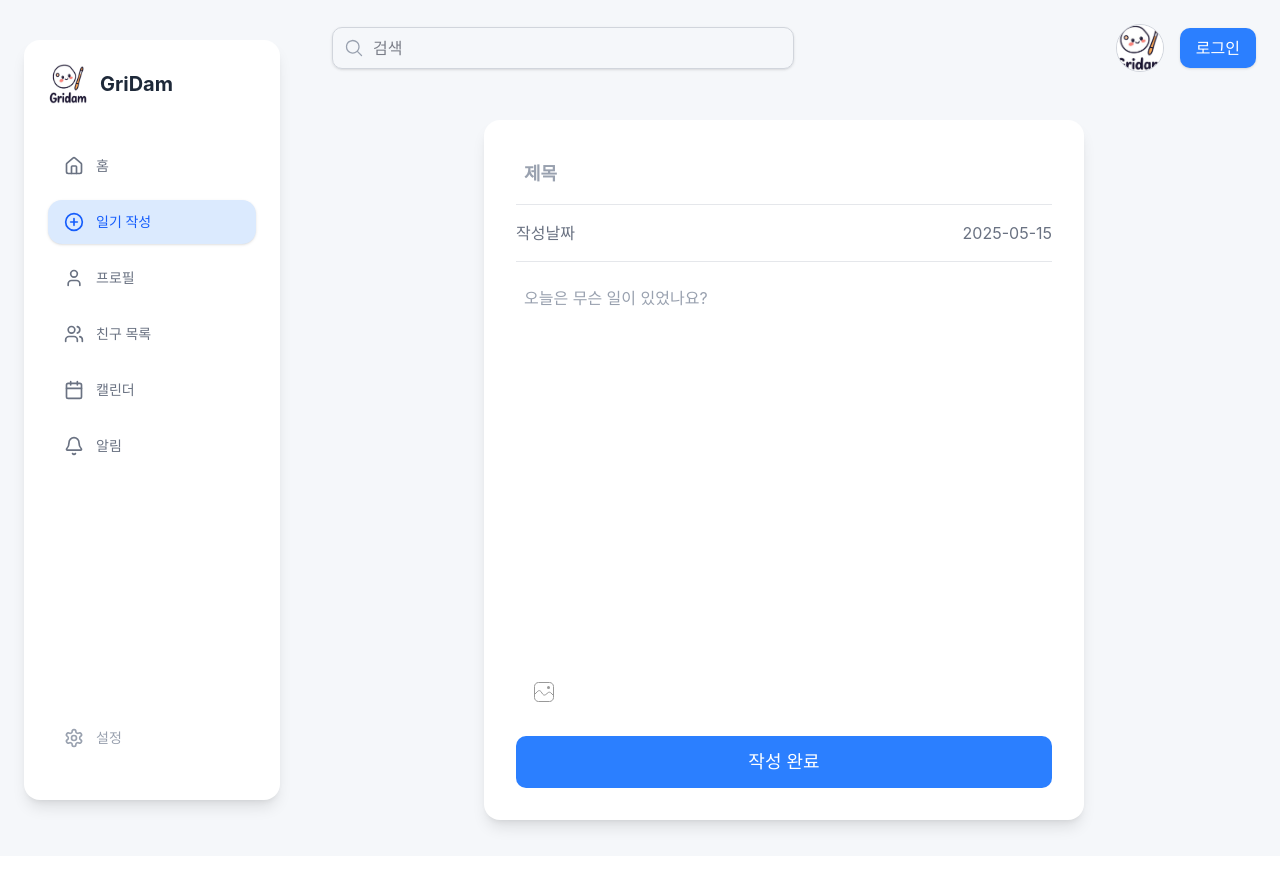
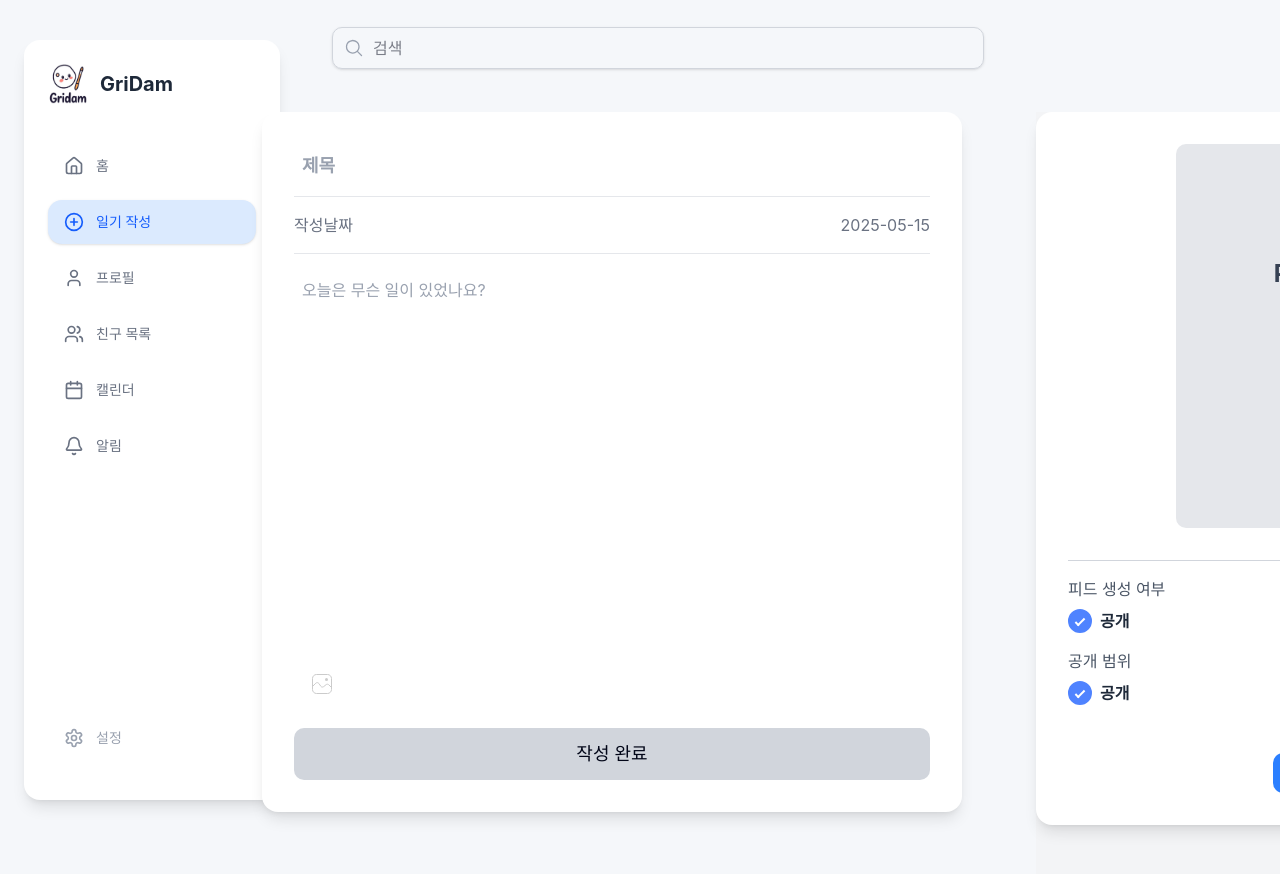
Before and after one commit to KakaoEnterprise-NILO/GriDam-FE, a React (Vite) app: page /diary/write in a window 1280 px wide. Both pictures are taken after a click on the button "작성 완료". Shown: the top 874 px of the page. Built offline with nearby package versions, Linux system fonts and the light colour scheme.

Commit message:
✨ [feature]#23 일기 작성 버튼 누르면 레이아웃 조정

```diff
--- a/src/App.tsx
+++ b/src/App.tsx
@@ -10,7 +10,7 @@ function App() {
   return (
     <div className="min-h-screen flex flex-col">
       <Routes>
-        <Route path="/home" element={<Home />} />
+        <Route path="/" element={<Home />} />
         <Route path="/login" element={<Login />} />
         <Route path="/register" element={<Register/>} />
         <Route path="/diary/write" element={<WritingDiaryPage/>} />
--- a/src/components/writingdiary/UploadEmotionCard.tsx
+++ b/src/components/writingdiary/UploadEmotionCard.tsx
@@ -21,8 +21,8 @@ export default function UploadEmotionCard() {
   };
 
   return (
-    <div className="flex justify-center items-center min-h-screen bg-gray-100">
-      <div className="bg-white w-4/5 max-w-md p-6 rounded-2xl shadow-lg space-y-6 relative">
+    <div className="flex justify-center items-start min-h-screen bg-gray-100 p-0">
+      <div className="bg-white w-[600px] p-8 rounded-2xl shadow-lg flex flex-col space-y-4 transition-all duration-500 relative">
 
         {/* 재생성 및 다운로드 버튼 */}
         <div className="absolute top-4 right-4 flex flex-col space-y-2">
@@ -36,9 +36,9 @@ export default function UploadEmotionCard() {
 
         {/* 감정 카드 */}
         <div className="flex justify-center">
-          <div className="w-64 h-80 bg-gray-200 rounded-lg flex flex-col items-center justify-center p-4 space-y-2">
-            <h2 className="text-xl font-bold text-gray-700">PEACEFUL</h2>
-            <div className="w-16 h-16 bg-yellow-300 rounded-full"></div>
+          <div className="w-80 h-96 bg-gray-200 rounded-lg flex flex-col items-center justify-center p-4">
+            <h2 className="text-2xl font-bold text-gray-700">PEACEFUL</h2>
+            <div className="w-20 h-20 bg-yellow-300 rounded-full mb-4"></div>
             <p className="text-lg text-gray-600 font-serif">Happy</p>
           </div>
         </div>
@@ -49,7 +49,7 @@ export default function UploadEmotionCard() {
         {/* 피드 생성 여부 */}
         <div>
           <p className="text-gray-600 mb-2 text-left">피드 생성 여부</p>
-          <div className="flex justify-center space-x-6">
+          <div className="flex justify-between space-x-6">
             <label className="custom-radio">
               <input
                 type="radio"
@@ -79,7 +79,7 @@ export default function UploadEmotionCard() {
         {/* 공개 범위 */}
         <div>
           <p className="text-gray-600 mb-2 text-left">공개 범위</p>
-          <div className="flex justify-center space-x-6">
+          <div className="flex justify-between space-x-6">
             <label className="custom-radio">
               <input
                 type="radio"
@@ -118,9 +118,13 @@ export default function UploadEmotionCard() {
           </div>
         </div>
 
-        {/* 요약본 및 진행도 바 - 요약 공개일 때만 보임 */}
-        {shareScope === "요약 공개" && (
-          <div>
+        {/* 요약본 및 진행도 바 */}
+        <div
+          className={`transition-all duration-500 overflow-hidden ${
+            shareScope === "요약 공개" ? "max-h-40 opacity-100" : "max-h-0 opacity-0"
+          }`}
+        >
+          <div className="mt-4 space-y-4">
             <p className="text-gray-600 mb-2 text-left">요약본</p>
             <p className="text-gray-700 text-sm mb-4">
               오늘은 잔잔한 햇살 아래 조용한 시간을 보냈다.
@@ -138,7 +142,7 @@ export default function UploadEmotionCard() {
                   onMouseMove={(e) => e.buttons === 1 && updateProgress(e)}
                 >
                   <div
-                    className="h-3 rounded-full absolute left-0"
+                    className="h-3 rounded-full absolute left-0 transition-all duration-300"
                     style={{
                       width: `${progress}%`,
                       background: `linear-gradient(to right, #4f83ff, #4caf50)`,
@@ -153,11 +157,11 @@ export default function UploadEmotionCard() {
               <p className="text-center text-sm text-gray-600 mt-1">{progress}%</p>
             </div>
           </div>
-        )}
+        </div>
 
         {/* 완료 버튼 */}
         <div className="flex justify-center mt-4">
-          <button className="bg-blue-500 text-white py-2 px-8 rounded-lg hover:bg-blue-600">
+          <button className="bg-blue-500 text-white py-2 px-12 rounded-lg hover:bg-blue-600">
             완료
           </button>
         </div>
--- a/src/components/writingdiary/WritingDiary.tsx
+++ b/src/components/writingdiary/WritingDiary.tsx
@@ -1,16 +1,15 @@
 import { useRef, useState } from "react";
 import addPictureIcon from '../../assets/picture/add_picture_icon.svg';
 
-export default function WritingDiary() {
+export default function WritingDiary({ onComplete }: { onComplete: () => void }) {
   const currentDate = new Date().toISOString().split('T')[0];
   const fileInputRef = useRef(null);
   const [previewImage, setPreviewImage] = useState(null);
-  const [imageHeight, setImageHeight] = useState(0); // 이미지 높이 상태 관리
+  const [imageHeight, setImageHeight] = useState(0);
+  const [isCompleted, setIsCompleted] = useState(false);
 
-  // 이미지 추가 시 높이 증가 비율 (0.1 = 10%)
   const heightIncreaseRatio = 0.1;
 
-  // 이미지 선택 시 처리 함수
   const handleImageChange = (event) => {
     const file = event.target.files[0];
     if (file) {
@@ -18,7 +17,6 @@ export default function WritingDiary() {
       reader.onload = (e) => {
         setPreviewImage(e.target.result);
 
-        // 이미지 크기 계산
         const img = new Image();
         img.src = e.target.result;
         img.onload = () => {
@@ -30,25 +28,38 @@ export default function WritingDiary() {
     }
   };
 
-  // 버튼 클릭 시 파일 첨부창 열기
   const handleImageClick = () => {
-    fileInputRef.current.click();
+    if (!isCompleted) {
+      fileInputRef.current.click();
+    }
+  };
+
+  const handleCompleteClick = (e) => {
+    e.stopPropagation(); // 부모 컴포넌트의 클릭 이벤트 버블링 방지
+    setIsCompleted(true);
+    onComplete();
+  };
+
+  const resetCompletion = () => {
+    setIsCompleted(false);
   };
 
   return (
     <div
-      className="bg-white w-[600px] p-8 rounded-2xl shadow-lg flex flex-col justify-between space-y-4"
+      className="bg-white w-[700px] p-8 rounded-2xl shadow-lg flex flex-col space-y-4 transition-all duration-500"
       style={{
         minHeight: `700px`,
         height: `calc(700px + ${imageHeight}px)`,
       }}
+      onClick={resetCompletion}
     >
       {/* 제목 */}
       <div>
         <input
           type="text"
-          className="w-full p-2 bg-transparent text-lg font-semibold focus:outline-none placeholder:text-gray-400"
+          className="w-full p-2 bg-transparent text-lg font-semibold placeholder-gray-400"
           placeholder="제목"
+          disabled={isCompleted}
         />
         <hr className="border-t border-gray-200 mt-2" />
       </div>
@@ -63,14 +74,18 @@ export default function WritingDiary() {
       {/* 내용 작성 */}
       <div className="relative flex-1">
         <textarea
-          className="w-full h-full p-2 bg-transparent focus:outline-none placeholder:text-gray-400 resize-none"
+          className="w-full h-full p-2 bg-transparent placeholder-gray-400 resize-none"
           placeholder="오늘은 무슨 일이 있었나요?"
+          disabled={isCompleted}
         />
 
         {/* 이미지 추가 버튼 */}
         <button
-          className="absolute bottom-2 left-2 p-2 rounded-lg text-gray-600 hover:bg-gray-300"
+          className={`absolute bottom-2 left-2 p-2 rounded-lg text-gray-600 hover:bg-gray-300 ${
+            isCompleted ? "cursor-not-allowed opacity-50" : ""
+          }`}
           onClick={handleImageClick}
+          disabled={isCompleted}
         >
           <img src={addPictureIcon} alt="사진 추가" className="w-6 h-6" />
         </button>
@@ -92,14 +107,20 @@ export default function WritingDiary() {
             src={previewImage}
             alt="첨부 이미지"
             className="w-full max-w-xs rounded-lg"
-            style={{ maxHeight: `300px` }} // 이미지 최대 높이 제한
+            style={{ maxHeight: `300px` }}
           />
         </div>
       )}
 
       {/* 작성 완료 버튼 */}
       <div className="mt-auto">
-        <button className="bg-blue-500 text-white w-full py-3 text-lg rounded-lg hover:bg-blue-600">
+        <button
+          className={`w-full py-3 text-lg rounded-lg ${
+            isCompleted ? "bg-gray-300 cursor-not-allowed" : "bg-blue-500 hover:bg-blue-600 text-white"
+          }`}
+          onClick={handleCompleteClick}
+          disabled={isCompleted}
+        >
           작성 완료
         </button>
       </div>
--- a/src/pages/diary/WritingDiaryPage.tsx
+++ b/src/pages/diary/WritingDiaryPage.tsx
@@ -1,13 +1,20 @@
-import React from 'react';
-import Sidebar from '../../components/common/Sidebar';
-import TopBar from '../../components/common/Topbar';
-import WritingDiary from '../../components/writingdiary/WritingDiary';
+import React, { useState } from "react";
+import Sidebar from "../../components/common/Sidebar";
+import TopBar from "../../components/common/Topbar";
+import WritingDiary from "../../components/writingdiary/WritingDiary";
+import UploadEmotionCard from "../../components/writingdiary/UploadEmotionCard";
 
 const WritingDiaryPage = () => {
+  const [isCompleted, setIsCompleted] = useState(false);
+
+  const handleComplete = () => {
+    setIsCompleted(true);
+  };
+
   return (
-    <div className="min-h-screen bg-[#F5F7FA] flex p-6">
+    <div className="min-h-screen bg-[#F5F7FA] flex p-6 overflow-hidden">
       {/* Sidebar */}
-      <div className="mr-8 mt-4 flex-shrink-0 flex flex-col justify-between h-full pb-8">
+      <div className="mr-8 mt-4 flex-shrink-0">
         <Sidebar activePage="write" />
       </div>
 
@@ -18,9 +25,26 @@ const WritingDiaryPage = () => {
           <TopBar />
         </div>
 
-        {/* Content */}
-        <div className="flex justify-center items-start mt-2">
-          <WritingDiary />
+        {/* Content Area */}
+        <div className="flex flex-1 justify-center items-start space-x-6 transition-all duration-500">
+
+          {/* Writing Diary */}
+          <div
+            className={`w-[700px] flex-shrink-0 transition-all duration-500 ${
+              isCompleted ? "translate-x-[-50px]" : "translate-x-[+200px]"
+            }`}
+          >
+            <WritingDiary onComplete={handleComplete} />
+          </div>
+
+          {/* Upload Emotion Card */}
+          <div
+            className={`w-[600px] flex-shrink-0 transition-opacity duration-500 ${
+              isCompleted ? "opacity-100 translate-y-0" : "opacity-0 -translate-y-10"
+            }`}
+          >
+            <UploadEmotionCard />
+          </div>
         </div>
       </div>
     </div>
```
